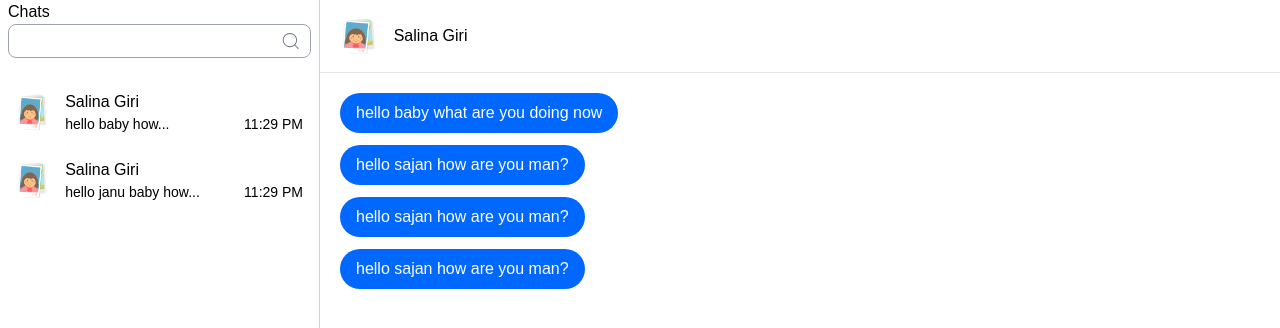
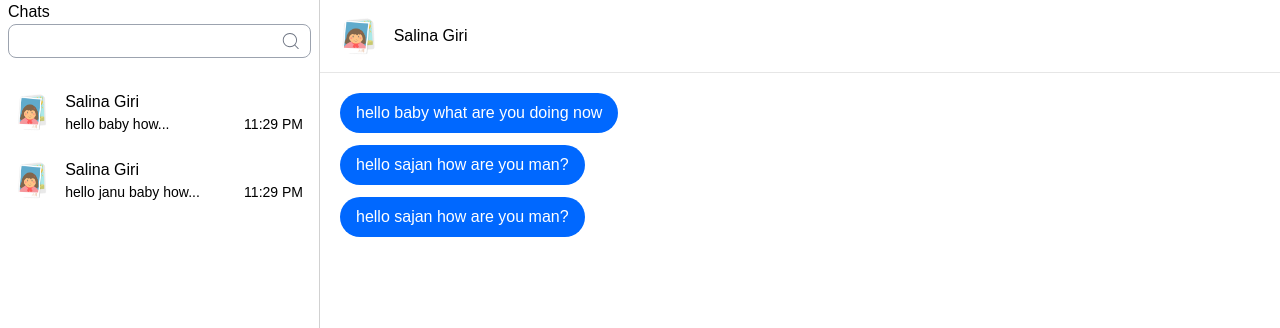
Before and after one commit to SajanThapa22/Chat-app, a React (Vite) app: page / in a window 1280 px wide. Shown: the top 328 px of the page. Built offline with nearby package versions, Linux system fonts and the light colour scheme; sample sign-in values are in the browser's storage.

Commit message:
adding chat users

```diff
--- a/src/pages/chatUI.tsx
+++ b/src/pages/chatUI.tsx
@@ -52,9 +52,6 @@ const ChatUI = () => {
           <div className="rounded-full px-4 py-2 bg-primary max-w-fit text-white">
             hello sajan how are you man?
           </div>
-          <div className="rounded-full px-4 py-2 bg-primary max-w-fit text-white">
-            hello sajan how are you man?
-          </div>
         </div>
       </div>
     </div>
```
